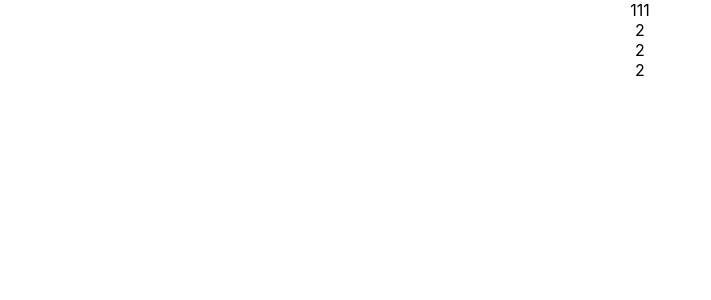
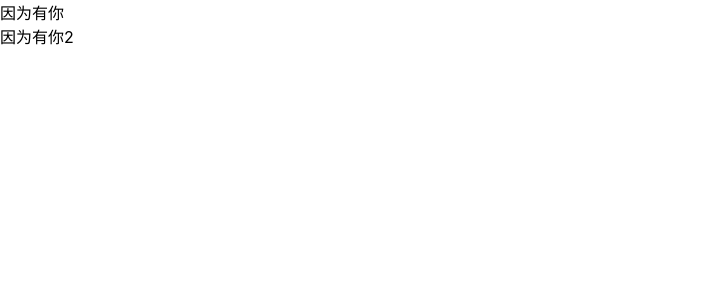
Before and after one commit to sunny693/neo-project, a React (Vite) app: page / in a window 1280 px wide. Shown: the top 300 px of the page, without its empty margins (0-711 px from the left). Built offline with nearby package versions, Linux system fonts and the light colour scheme.

Commit message:
version 1

```diff
--- a/src/App.jsx
+++ b/src/App.jsx
@@ -1,69 +1,54 @@
-import React, { useState,useContext } from 'react'
+import React from 'react'
 // import Test from './components/test';
+import {getGlobalStore,StateWrapper,types,detailCtrl} from './components/ctrlState';
 import './App.css'
 
-const initStoreObj = {
-  vals: { A: 0 },
-  setVal: function (newVals) {
-    console.log(newVals);
-    this.vals = newVals;
-  }
-};
+function Grandpa() {;
 
-const StoreContext = React.createContext();
-
-function Grandpa() {
-  const [storeObj,setStoreObj] = useState(initStoreObj);
-
-  return (
-    <StoreContext.Provider value={storeObj}>
-      <StoreContext.Consumer>
-        {context => <>
-          <div className="App">
-            <Father1 />
-            <Father2 />
-          </div>
-        </>}
-      </StoreContext.Consumer>
-    </StoreContext.Provider>
-  )
+  return <StateWrapper>
+    <Father1/>
+    <Father2/>
+  </StateWrapper>
 }
 
 export default Grandpa;
 
 function Father1(props) {
-  let store = useContext(StoreContext);
-  store.setVal({ A: 2 });
+  const {state,dispatch} = detailCtrl('SIGN');
+
   return <div onClick={() => {
-    console.log('click');
-    store.setVal({ A: 3 })
+    dispatch(111);
   }}>
-    111
+    {state}
     <Child1 />
+    因为有你
   </div>;
 }
 
 function Father2(props) {
-  let store = useContext(StoreContext);
-
-  return <div>
-    {store.vals.A}
-    <Child2 />
+  const {state,dispatch} = detailCtrl('SIGN2');
+  const aa = getGlobalStore();
+  console.log(aa);
+  return <div onClick={() => {
+    dispatch(2222);
+  }}>
+    {state}
+    {aa["SIGN2"]}
+    <Child1 />
+    因为有你2
   </div>;
 }
-
 function Child1(props) {
-  let store = useContext(StoreContext);
-  console.log(store);
+  const {state} = detailCtrl('SIGN');
   return <div>
-    {store.vals.A}
+    {state }
   </div>
 }
 
 function Child2(props) {
-  let { vals } = useContext(StoreContext);
+  const { storeObj } = useContext(StoreContext);
 
   return <div>
-    {vals.A}
+    {storeObj.A}
   </div>
 }
--- /dev/null
+++ b/src/components/ctrlState.jsx
@@ -0,0 +1,42 @@
+import React, { createContext, useReducer, useContext } from 'react';
+import { isObject, assignDeep } from './util';
+
+const initialState = {};
+const store = createContext(initialState);
+const { Provider } = store;
+
+let types = new Set();
+let detailCtrl;
+let getGlobalStore;
+
+const StateWrapper = ({ children }) => {
+  const reducer = (state, action) => {
+    let { type, value } = action;
+    types.add(type);
+
+    const obj = {};
+
+    obj[type] = isObject(state[type]) && isObject(value) ?
+      { ...state[type], ...value } :
+      value;
+
+    return assignDeep(state, obj);
+  };
+
+  const [state, dispatch] = useReducer(reducer, initialState);
+
+  const ProviderVal = { state, dispatch };
+
+  detailCtrl = type => {
+    return {
+      dispatch: value => dispatch({ type, value }),
+      state: useContext(store).state[type],
+    }
+  }
+
+  getGlobalStore = () => useContext(store).state;
+
+  return <Provider value={ProviderVal}>{children}</Provider>;
+};
+
+export { getGlobalStore, types, StateWrapper, detailCtrl };
--- /dev/null
+++ b/src/components/util.js
@@ -0,0 +1,83 @@
+/**
+* @description: 常用类型检查
+*/
+function checkType(param) {
+  if (param === null) return null;
+
+  if (typeof param !== "object") return typeof param;
+
+  const objTypes = [
+    {
+      key: 'map',
+      value: Map
+    },
+    {
+      key: 'weakmap',
+      value: WeakMap,
+    },
+    {
+      key: 'set',
+      value: Set,
+    },
+    {
+      key: 'weakset',
+      value: WeakSet,
+    },
+    {
+      key: 'array',
+      value: Array,
+    },
+    {
+      key: 'date',
+      value: Date,
+    },
+    {
+      key: 'regexp',
+      value: RegExp,
+    },
+    {
+      key: 'error',
+      value: Error,
+    },
+    {
+      key: 'promise',
+      value: Promise,
+    },
+  ];
+  let type = 'object';
+  objTypes.some(({ key, value }) => {
+    const bool = param instanceof value;
+    if (bool) type = key;
+    return bool;
+  });
+  return type;
+}
+
+function isObject(param) {
+  return checkType(param) === 'object';
+}
+
+function assignDeep(...objects) {
+  return objects.reduce((accumulator, currentValue) => {
+    Object.keys(currentValue).forEach(key => {
+      const pVal = accumulator[key];
+      const oVal = currentValue[key];
+
+      if (Array.isArray(pVal) && Array.isArray(oVal)) {
+        accumulator[key] = pVal.concat(...oVal);
+      } else if (isObject(pVal) && isObject(oVal)) {
+        accumulator[key] = assignDeep(pVal, oVal);
+      } else {
+        accumulator[key] = oVal;
+      }
+    });
+
+    return accumulator;
+  }, {});
+}
+
+export {
+  checkType,
+  isObject,
+  assignDeep,
+}
```
Also changed, not shown: 1 other file (tests, documents, lock files or other folders).
